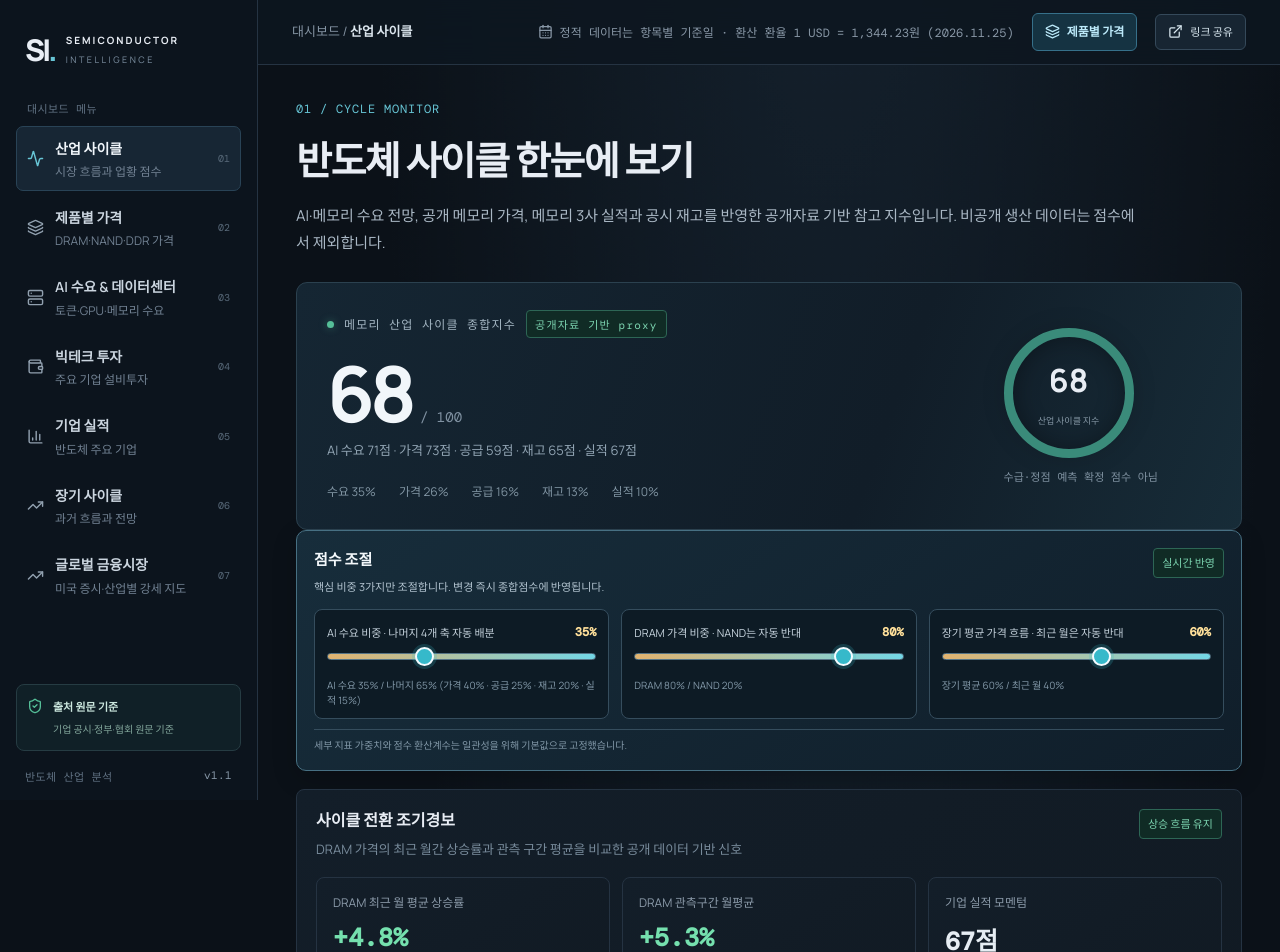
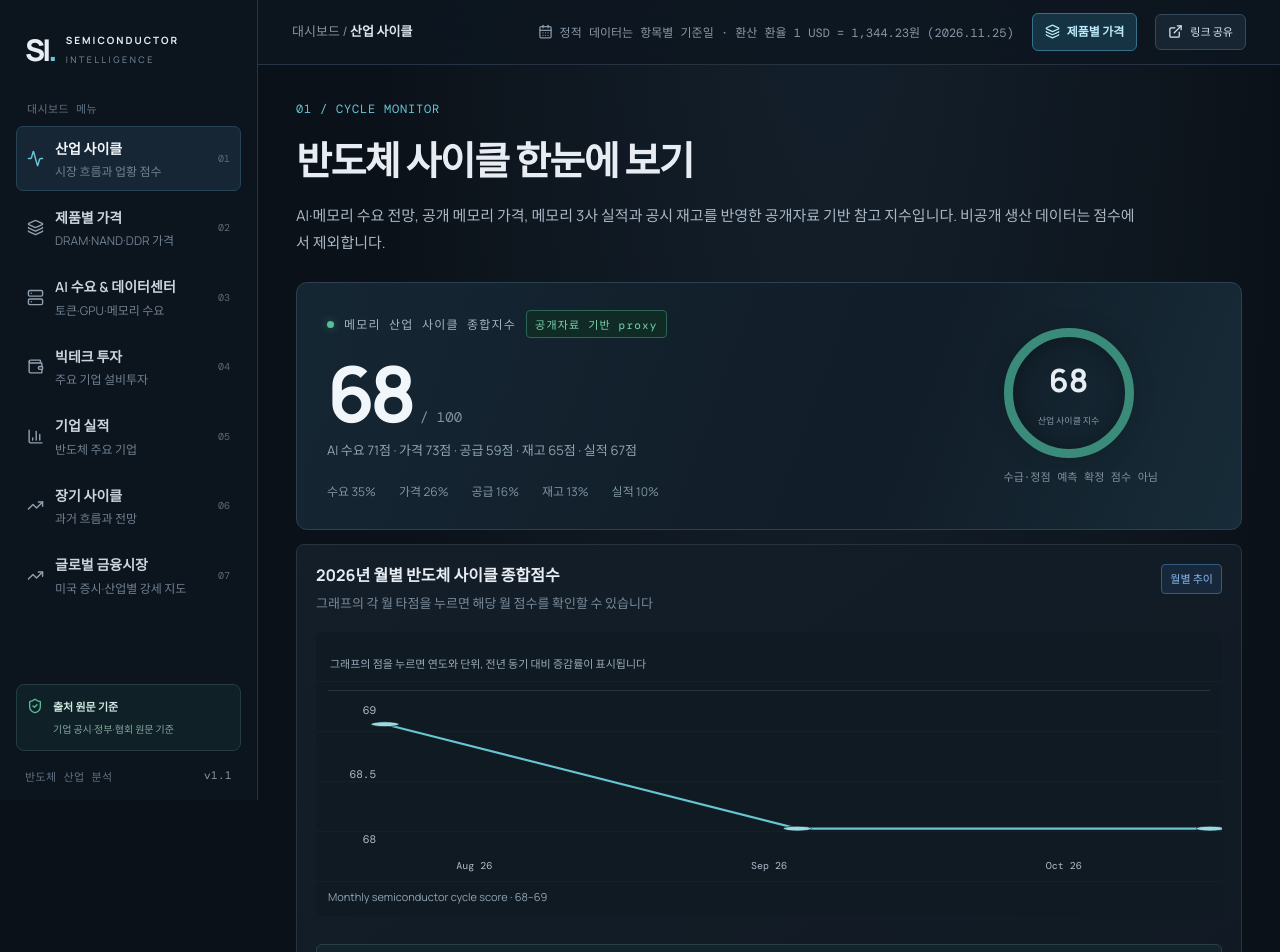
Before and after one commit to chs03220322-creator/semiconductor-intelligence, a React (Vite) app: page / in a window 1280 px wide. Shown: the top 952 px of the page. Built offline with nearby package versions, Linux system fonts and the light colour scheme.

Commit message:
Add monthly semiconductor cycle score trend chart

```diff
--- a/src/App.tsx
+++ b/src/App.tsx
@@ -190,7 +190,20 @@ function calculateCycleScores(cfg:ScoreConfig){
  const latestDramMonthly=ddr5.latestMonthly*PRICE_WEIGHTS[0]/100+dram8.latestMonthly*PRICE_WEIGHTS[1]/100;
  const cycleSignal=latestDramMonthly<0&&avgDramMonthly>0?'DRAM 가격 하락 전환 주의':latestDramMonthly<avgDramMonthly-1.5?'가격 상승 모멘텀 둔화':supplyScore<48?'공급 증가·수급 완화 주의':inventoryScore<42?'기업 재고 부담 확대':financialScore<45?'기업 실적 모멘텀 약화':'상승 흐름 유지';
  return {demandScore,priceScore,supplyScore,financialScore,inventoryScore,totalScore,priceWeight,supplyWeight,inventoryWeight,financialWeight,ddr5,dram8,nand,dramScore,demandItems,companyItems,avgDramMonthly,latestDramMonthly,cycleSignal};
-}function WeightControl({label,value,min=0,max=100,step=5,onChange}:{label:string;value:number;min?:number;max?:number;step?:number;onChange:(v:number)=>void}){
+}function monthlyCycleScoreSeries(cfg:ScoreConfig){
+ const current=calculateCycleScores(cfg);
+ const periods=['Jun 26','Jul 26','Aug 26','Sep 26','Oct 26'];
+ return [2,3,4].map(monthIndex=>{
+  const ddr5=priceMomentum(ddr5MomentumBase.slice(0,monthIndex+1),cfg);
+  const dram8=priceMomentum(dram8MomentumBase.slice(0,monthIndex),cfg);
+  const nand=priceMomentum(nandMomentumBase.slice(0,monthIndex+1),cfg);
+  const dramScore=Math.round(ddr5.score*PRICE_WEIGHTS[0]/100+dram8.score*PRICE_WEIGHTS[1]/100);
+  const priceScore=Math.round(dramScore*cfg.dramShare/100+nand.score*(100-cfg.dramShare)/100);
+  const total=Math.round((current.demandScore*cfg.demandWeight+priceScore*current.priceWeight+current.supplyScore*current.supplyWeight+current.inventoryScore*current.inventoryWeight+current.financialScore*current.financialWeight)/100);
+  return {year:periods[monthIndex],value:total};
+ });
+}
+function WeightControl({label,value,min=0,max=100,step=5,onChange}:{label:string;value:number;min?:number;max?:number;step?:number;onChange:(v:number)=>void}){
  return <label className="score-weight-control"><span>{label}<b>{value}%</b></span><input type="range" min={min} max={max} step={step} value={value} onChange={e=>onChange(Number(e.target.value))}/></label>;
 }
 function ScoreControls({config,onChange}:{config:ScoreConfig;onChange:(key:keyof ScoreConfig,value:number)=>void}){
@@ -326,6 +339,11 @@ function Overview({period,setPeriod,scoreConfig,onScoreConfigChange}:{period:Per
  return <>
   <Title eyebrow="01 / CYCLE MONITOR" title="반도체 사이클 한눈에 보기" desc="AI·메모리 수요 전망, 공개 메모리 가격, 메모리 3사 실적과 공시 재고를 반영한 공개자료 기반 참고 지수입니다. 비공개 생산 데이터는 점수에서 제외합니다."/>
   <div className="hero-score"><div className="score-main"><div className="score-label"><span className="live-dot"/> 메모리 산업 사이클 종합지수 <Pill tone="green">공개자료 기반 proxy</Pill></div><div className="score-number">{liveCycleScore}<small>/ 100</small></div><p>AI 수요 {aiDemandScore}점 · 가격 {priceMomentumScore}점 · 공급 {scores.supplyScore}점 · 재고 {inventoryScore}점 · 실적 {financialScore}점</p><div className="score-foot"><span>수요 {demandWeight}%</span><span>가격 {scores.priceWeight.toFixed(0)}%</span><span>공급 {scores.supplyWeight.toFixed(0)}%</span><span>재고 {scores.inventoryWeight.toFixed(0)}%</span><span>실적 {scores.financialWeight.toFixed(0)}%</span></div></div><div className="score-gauge"><div className="gauge-ring"><div><strong>{liveCycleScore}</strong><span>산업 사이클 지수</span></div></div><small>수급·정점 예측 확정 점수 아님</small></div></div>
+  <div className="panel" style={{marginTop:14}}>
+   <div className="panel-head"><div><h3>2026년 월별 반도체 사이클 종합점수</h3><p>그래프의 각 월 타점을 누르면 해당 월 점수를 확인할 수 있습니다</p></div><Pill tone="blue">월별 추이</Pill></div>
+   <LineChart data={monthlyCycleScoreSeries(scoreConfig)} keyName="value" label="Monthly semiconductor cycle score · 2026" height={190}/>
+   <Notice>현재 확보된 월별 가격 데이터가 공통으로 존재하는 2026년 8~10월만 표시합니다. 각 월 점수는 해당 월까지의 DRAM·NAND 가격 흐름으로 가격 점수를 재산출하고, AI 수요·공급·기업 재고·실적 점수는 최신 공개값을 고정해 계산한 참고용 추이입니다. 따라서 과거 당시의 전체 산업점수 실측치가 아니며, 월별 실적·수요 데이터가 추가되면 해당 축도 과거 시점 기준으로 재산출해야 합니다.</Notice>
+  </div>
   <ScoreControls config={scoreConfig} onChange={onScoreConfigChange}/>
   <div className="panel" style={{marginTop:14}}>
    <div className="panel-head"><div><h3>사이클 전환 조기경보</h3><p>DRAM 가격의 최근 월간 상승률과 관측 구간 평균을 비교한 공개 데이터 기반 신호</p></div><Pill tone={scores.cycleSignal.includes('주의')?'amber':scores.cycleSignal.includes('둔화')?'blue':'green'}>{scores.cycleSignal}</Pill></div>
```
